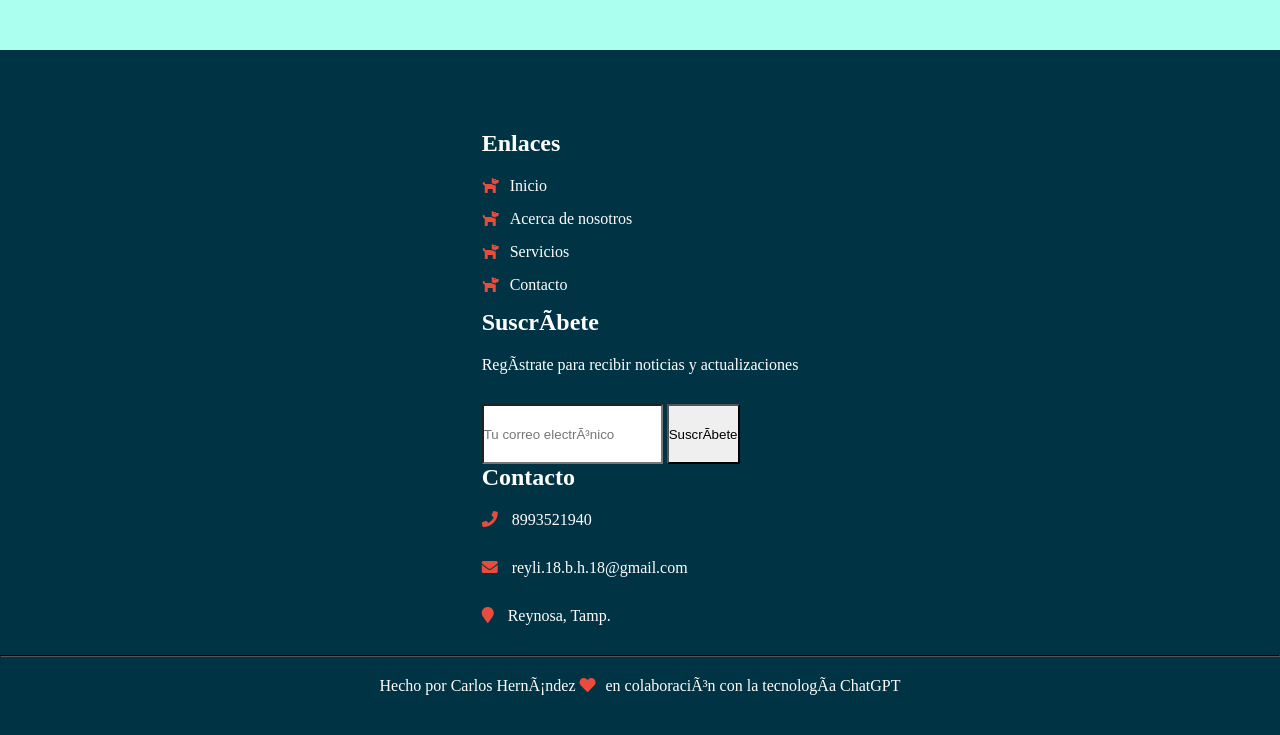
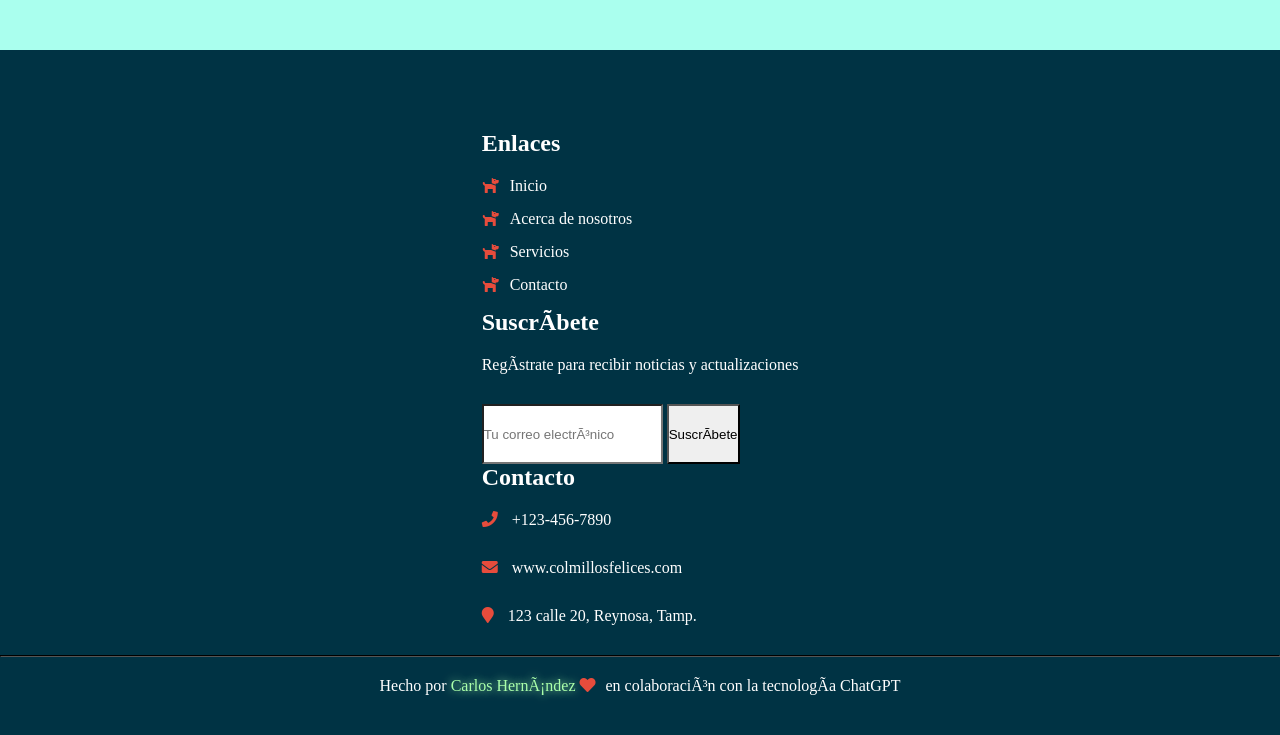
Before and after one commit to Reyli-BH/ColmillosFelices, a plain HTML site: page index.html in a window 1280 px wide. Shown: the part 2700-3435 px from the top of the page. Drawn offline with Linux system fonts and the light colour scheme.

Commit message:
ultimos detalles a mi nombre y al footer

```diff
--- a/index.html
+++ b/index.html
@@ -73,9 +73,9 @@
           </div>
           <div class="col-md-4">
             <h3>Contacto</h3>
-            <p><i class="fa fa-phone"></i> 8993521940</p>
-            <p><i class="fas fa-envelope"></i> reyli.18.b.h.18@gmail.com</p>
-            <p><i class="fa fa-map-marker"></i> Reynosa, Tamp.</p>
+            <p><i class="fa fa-phone"></i> +123-456-7890</p>
+            <p><i class="fas fa-envelope"></i> www.colmillosfelices.com</p>
+            <p><i class="fa fa-map-marker"></i> 123 calle 20, Reynosa, Tamp.</p>
           </div>
         </div>
       </div>
--- a/style.css
+++ b/style.css
@@ -266,6 +266,7 @@ footer .container {
   color: #ffffff;
   padding: 40px 0;
   font-size: 16px;
+  padding: 20px;
 }
 
 .footer .container {
@@ -329,6 +330,11 @@ footer .container {
   text-align: center;
 }
 
+.col-md-12 a {
+  color: #aaffaa;
+  text-shadow: 0px 0px 10px #aaffaa;
+}
+
 /* Estilos para pantallas grandes */
 
 @media screen and (min-width: 992px) {
```
